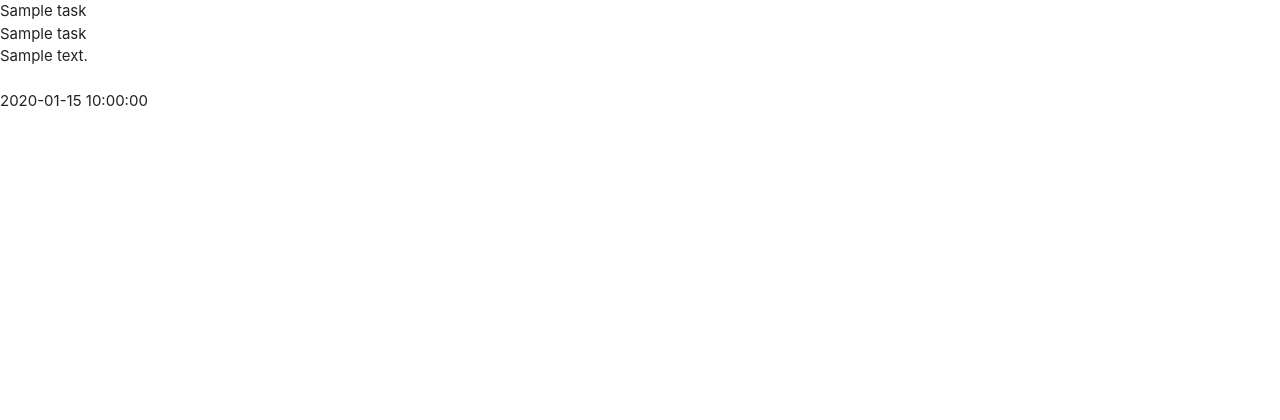
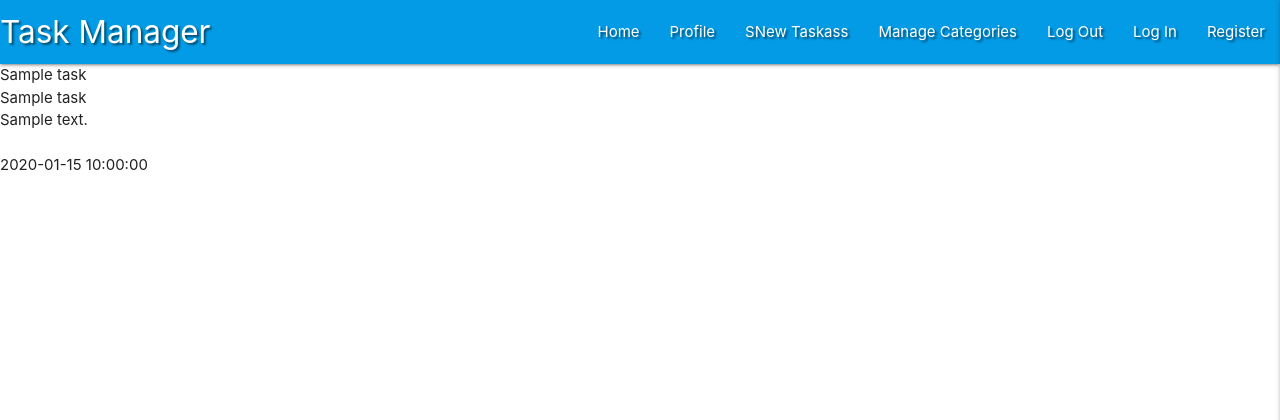
Before and after one commit to PerkunasKF/task-manager_CI, a Flask app: page / in a window 1280 px wide. Shown: the top 420 px of the page. Run offline with Flask 2, Linux system fonts and the light colour scheme; a database or web service that is not in the repository returns one stand-in record (values such as "Sample title"); some libraries are stand-ins or nearby versions.

Commit message:
Add Materialize Navbar and Sidenav

```diff
--- a/static/css/style.css
+++ b/static/css/style.css
@@ -0,0 +1,3 @@
+.text-shadow {
+    text-shadow: 2px 2px 2px rgba(0, 0, 0, 0.5)
+}
--- a/static/js/script.js
+++ b/static/js/script.js
@@ -0,0 +1,3 @@
+$(document).ready(function(){
+    $('.sidenav').sidenav({edge: "right"});
+  });
--- a/templates/base.html
+++ b/templates/base.html
@@ -8,14 +8,48 @@
     <link rel="stylesheet" href="https://cdnjs.cloudflare.com/ajax/libs/font-awesome/5.15.4/css/all.min.css"
         integrity="sha512-1ycn6IcaQQ40/MKBW2W4Rhis/DbILU74C1vSrLJxCq57o941Ym01SwNsOMqvEBFlcgUa6xLiPY/NS5R+E6ztJQ=="
         crossorigin="anonymous" referrerpolicy="no-referrer" type="text/css" />
-    <link rel="stylesheet" href="https://cdnjs.cloudflare.com/ajax/libs/materialize/1.0.0/css/materialize.min.css" type="text/css">
+    <link rel="stylesheet" href="https://cdnjs.cloudflare.com/ajax/libs/materialize/1.0.0/css/materialize.min.css"
+        type="text/css">
     <link rel="stylesheet" href="{{ url_for('static', filename='css/style.css') }}" type="text/css">
-        {% block styles %}
-        {% endblock %}
+    {% block styles %}
+    {% endblock %}
     <title>Task Manager</title>
 </head>
 
 <body>
+
+    <header>
+        <!-- top navabar -->
+        <nav class="nav-ectended text-shadow light-blue darken-1">
+            <div class="nav-wrapper">
+                <a href="{{ url_for('get_tasks') }}" class="brand-logo">Task Manager</a>
+                <a href="#" data-target="mobile-demo" class="sidenav-trigger right"><i class="fas fa-bars"></i></a>
+                <ul class="right hide-on-med-and-down">
+                    <li><a href="{{ url_for('get_tasks') }}">Home</a></li>
+                    <li><a href="#">Profile</a></li>
+                    <li><a href="#">SNew Taskass</a></li>
+                    <li><a href="#">Manage Categories</a></li>
+                    <li><a href="#">Log Out</a></li>
+                    <li><a href="#">Log In</a></li>
+                    <li><a href="#">Register</a></li>
+                </ul>
+            </div>
+        </nav>
+
+        <!-- mobile sidenav -->
+        <ul class="sidenav" id="mobile-demo">
+            <li>
+                <h4 class="center-align light-blue-text text-darken-4">Task Manager</h4>
+            </li>
+            <li><a href="{{ url_for('get_tasks') }}">Home</a></li>
+            <li><a href="#">Profile</a></li>
+            <li><a href="#">SNew Taskass</a></li>
+            <li><a href="#">Manage Categories</a></li>
+            <li><a href="#">Log Out</a></li>
+            <li><a href="#">Log In</a></li>
+            <li><a href="#">Register</a></li>
+        </ul>
+    </header>
 
     {% block content %}
     {% endblock %}
```
